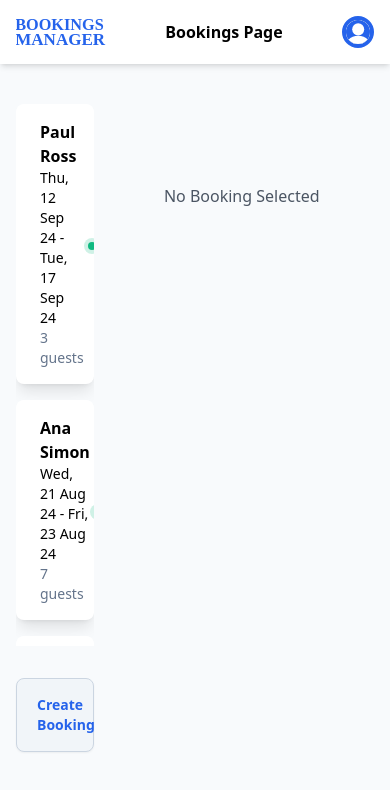
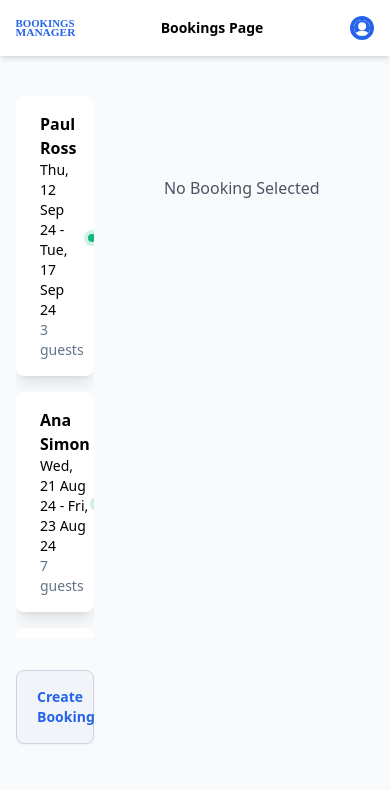
Before and after one commit to iorrah/bookings-manager, a React (Vite) app: page / in a window 390 px wide. Shown: the top 790 px of the page. Built offline with nearby package versions, Linux system fonts and the light colour scheme.

Commit message:
Fix nav bar issue on mobile viewport

```diff
--- a/src/components/NavigationBar/index.tsx
+++ b/src/components/NavigationBar/index.tsx
@@ -8,17 +8,19 @@ export const NavigationBar = () => (
       <img
         src={Logo}
         alt="Bookings Manageer Logo"
-        className="w-24 cursor-pointer"
+        className="w-16 sm:w-24 cursor-pointer"
       />
 
       <p className="flex items-center">
-        <span className="mr-1.5 font-semibold">Bookings Page</span>
+        <span className="mr-1.5 font-semibold text-sm sm:text-base">
+          Bookings Page
+        </span>
       </p>
 
       <img
         src={User}
         alt="User Profile Image"
-        className="rounded-full w-8 cursor-pointer border border-blue-600 border-4"
+        className="rounded-full w-6 sm:w-8 cursor-pointer border border-blue-600 border-4"
       />
     </Container>
   </nav>
```
